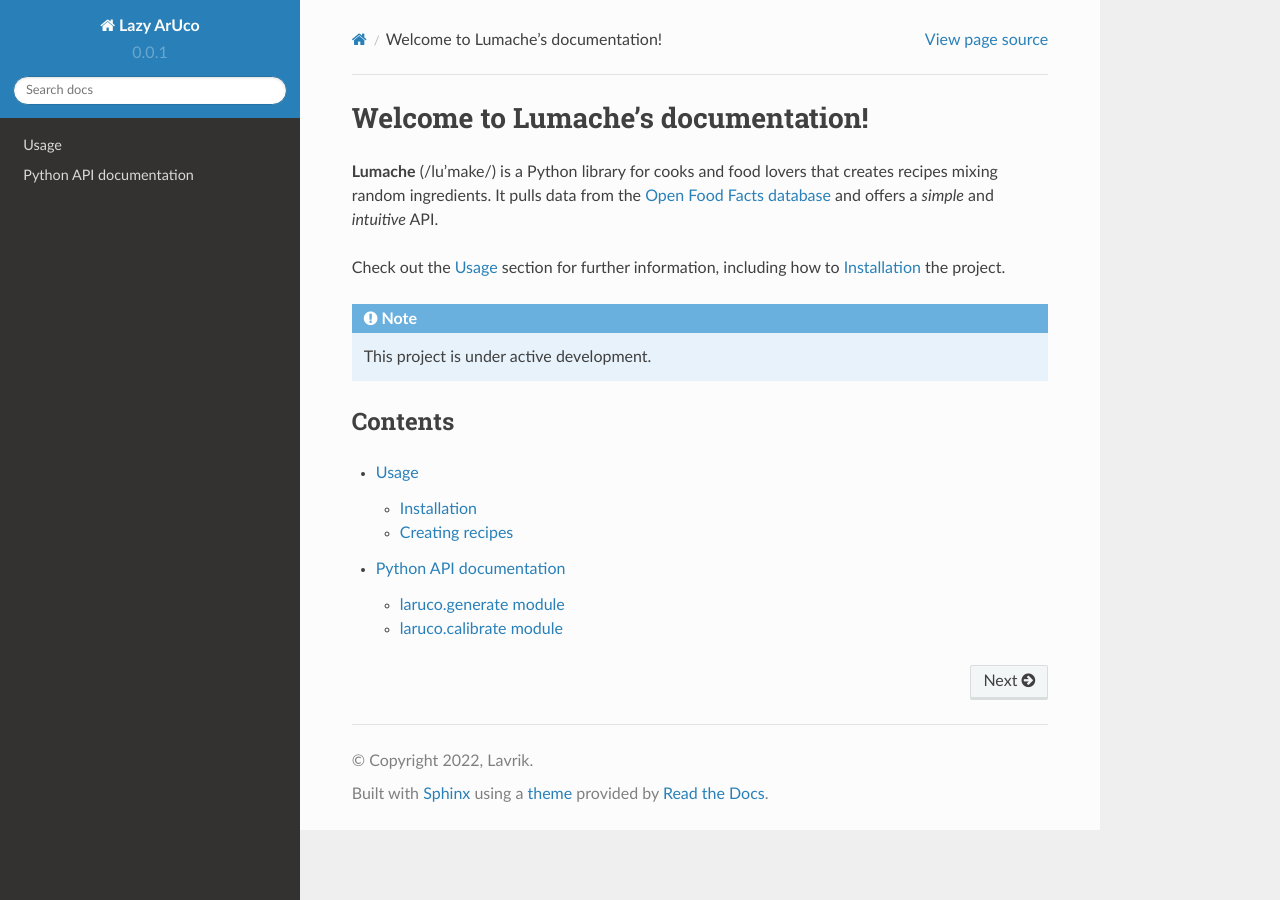
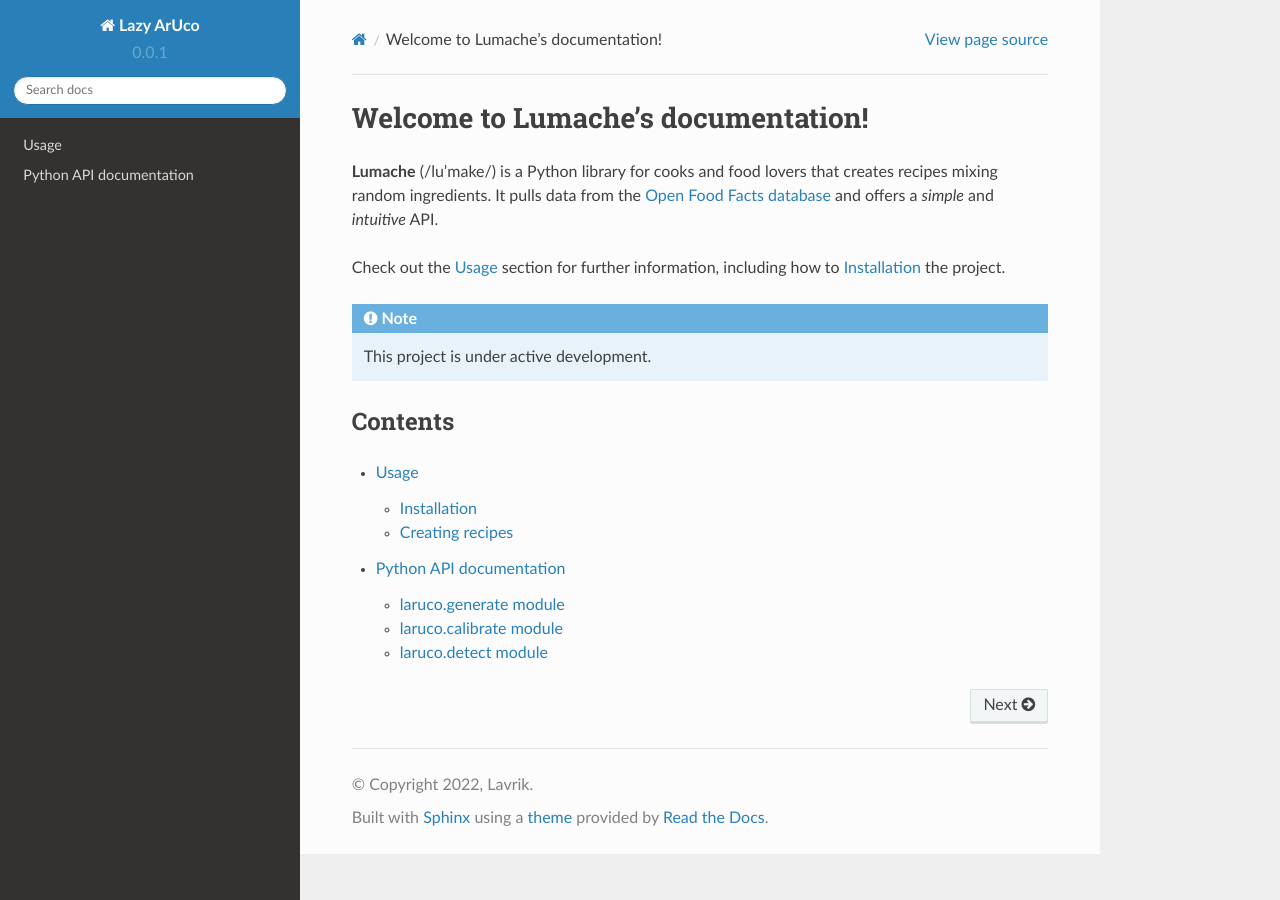
Before and after one commit to vlavrik/lazy-aruco, a Sphinx documentation site: the page built from docs/source/index.rst, in a window 1280 px wide. Built offline with Sphinx 7.4.7 and the Read the Docs theme 2.0.0, drawn with Linux system fonts in a browser that asks for light colours.

```diff
--- a/docs/source/api.rst
+++ b/docs/source/api.rst
@@ -16,3 +16,10 @@ laruco\.calibrate module
 .. automodule:: laruco.calibrate
     :members:
     :undoc-members:
+
+laruco\.detect module
+------------------------
+
+.. automodule:: laruco.detect
+    :members:
+    :undoc-members:
```
